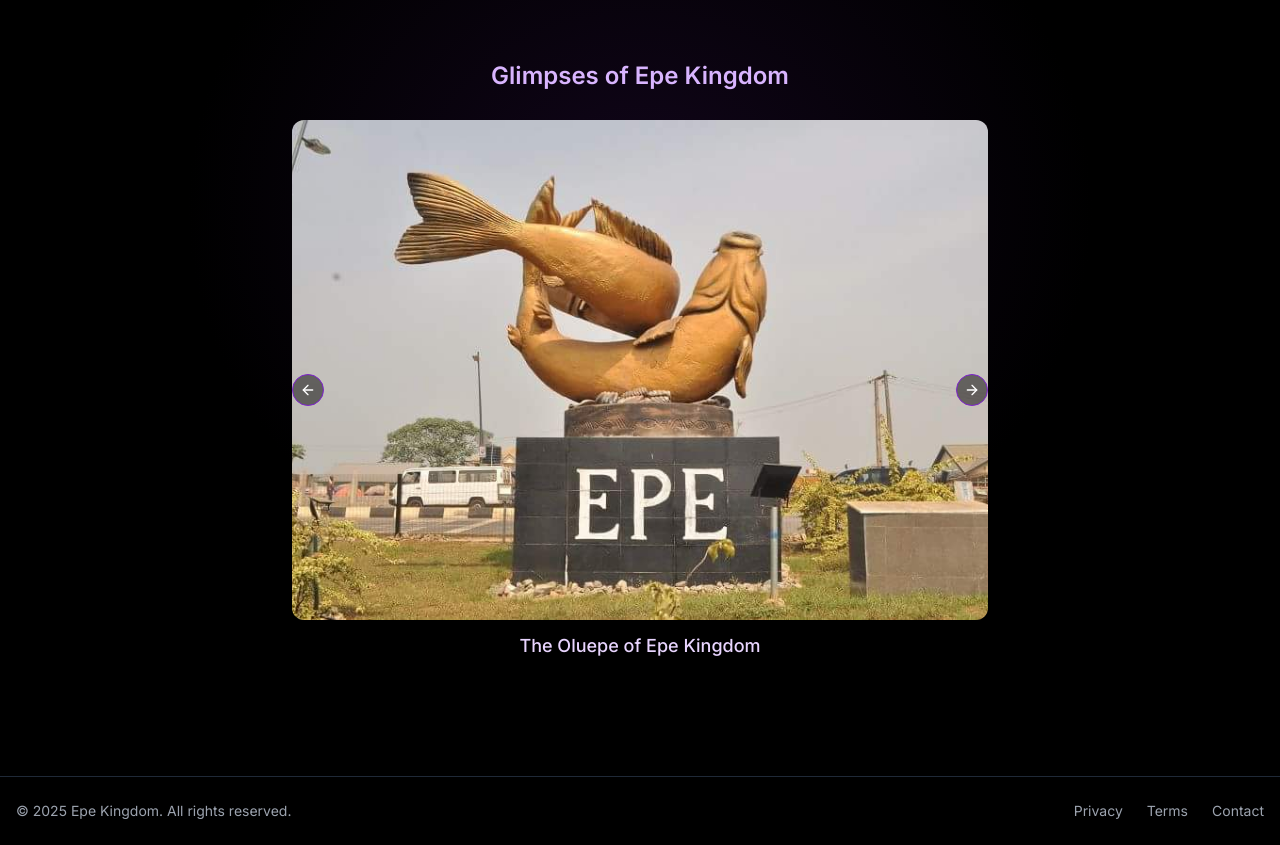
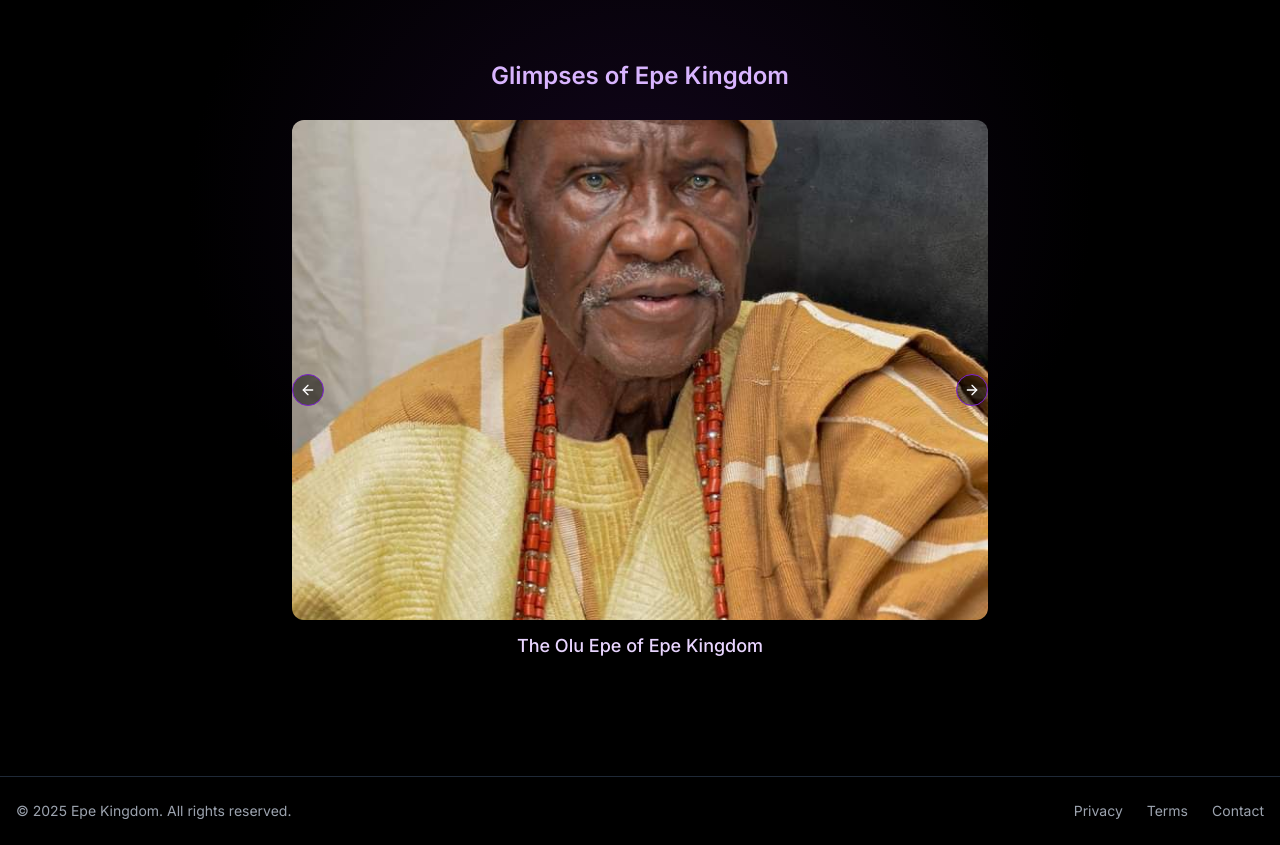
Before and after one commit to Sinfosecurity/epe-kingdom, a Next.js app: page / in a window 1280 px wide. Shown: the part 360-1205 px from the top of the page. Built offline with nearby package versions, Linux system fonts and the light colour scheme.

Commit message:
Update carousel images and titles for accuracy and consistency

```diff
--- a/app/page.tsx
+++ b/app/page.tsx
@@ -15,24 +15,24 @@ export default function LandingPage() {
   // Sample images for the carousel
   const epeImages = [
     {
-      src: "/epe-01.jpg",
-      alt: "Oba of Epe",
-      title: "The Oluepe of Epe Kingdom",
-    },
-    {
       src: "/epe-17.jpg",
-      alt: "Epe Chiefs",
-      title: "Council of Chiefs",
+      alt: "Olu Epe of Epe",
+      title: "The Olu Epe of Epe Kingdom",
     },
     {
       src: "/epe-08.jpg",
-      alt: "Epe Festival",
-      title: "Cultural Festival",
+      alt: "The League of Imam of Epe",
+      title: "The League of Imam of The Epe Kingdom",
     },
     {
       src: "/epe-13.jpg",
-      alt: "Epe Waterfront",
-      title: "Epe Waterfront",
+      alt: "Members of Epe Council",
+      title: "The Members of Epe Council",
+    },
+    {
+      src: "/epe-01.jpg",
+      alt: "Oba of Epe",
+      title: "The Epe Kingdom",
     },
     // {
     //   src: "/placeholder-ljns3.png",
```
